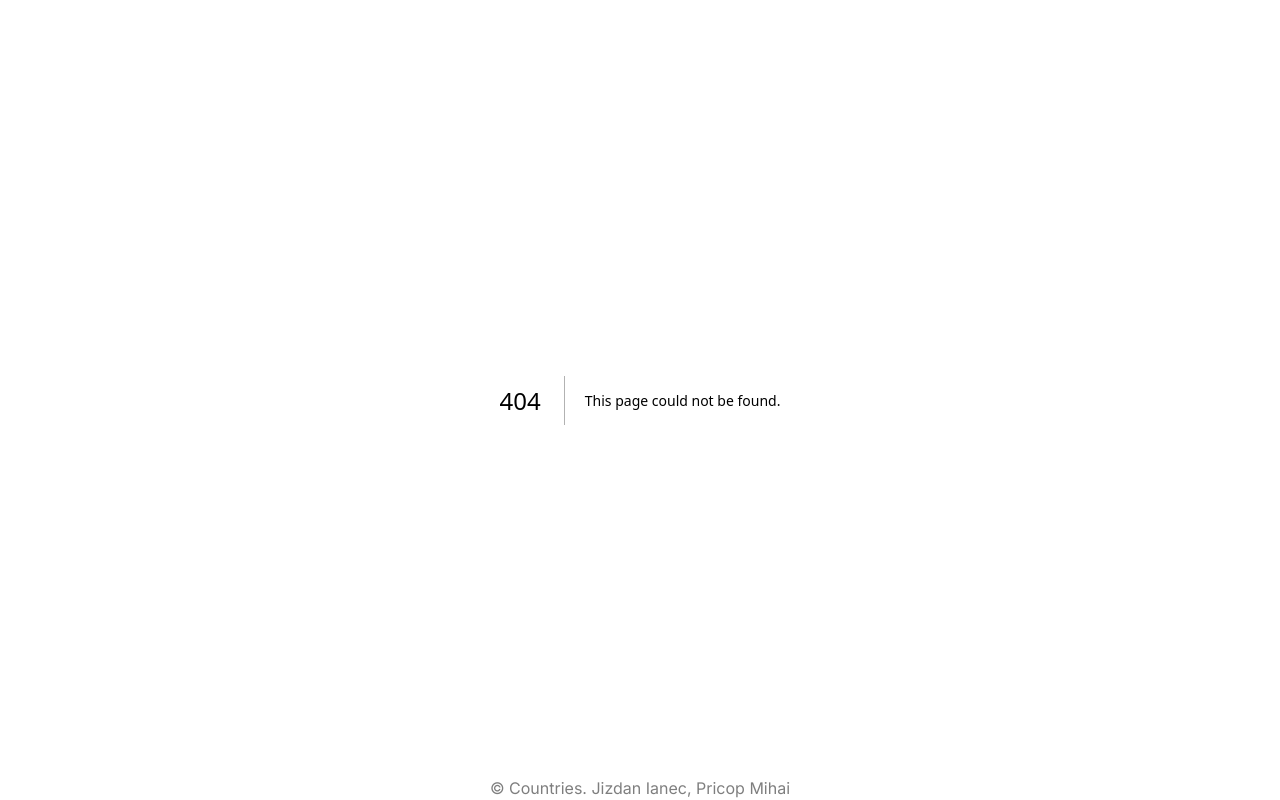
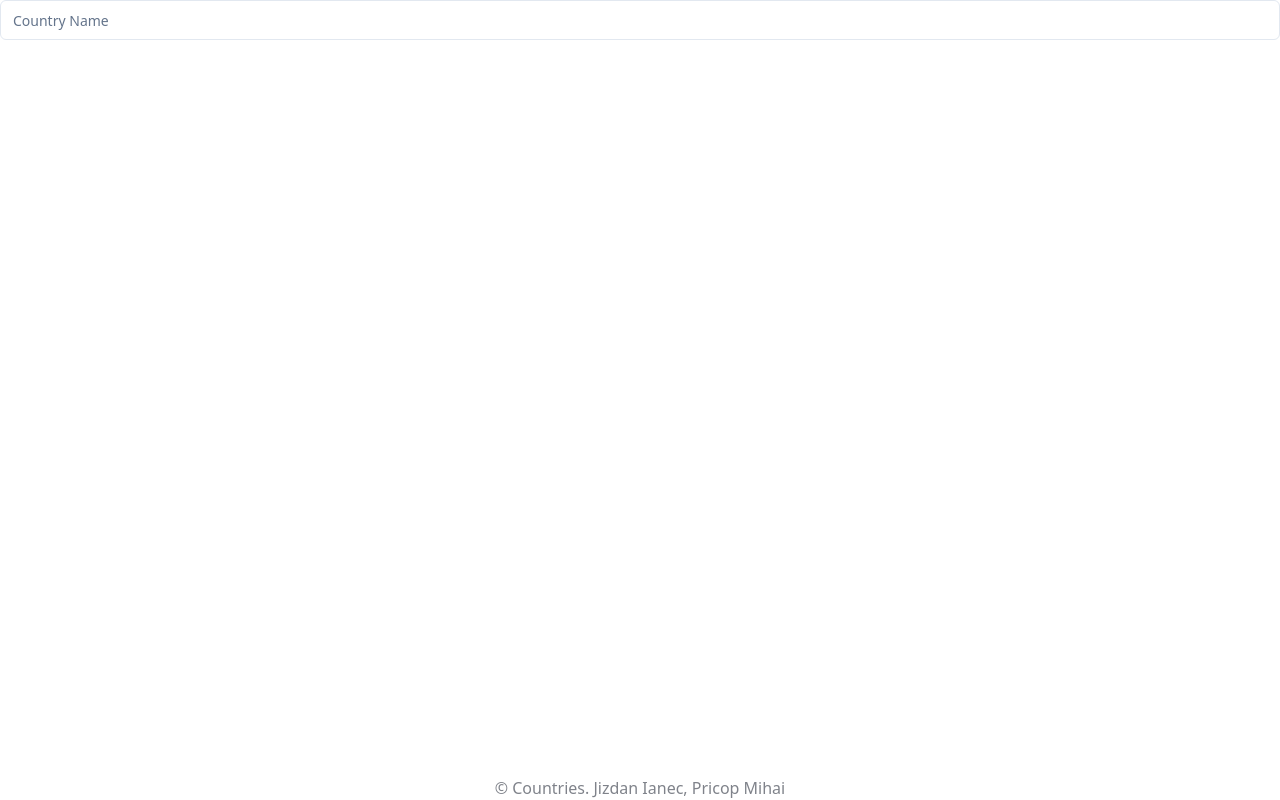
Before and after one commit to Ianec21/map_project, a Next.js app: page /add in a window 1280 px wide. Before the commit this address had no page. Built offline with nearby package versions, Linux system fonts and the light colour scheme.

Commit message:
created add page

```diff
--- /dev/null
+++ b/app/add/page.tsx
@@ -0,0 +1,23 @@
+import AddPage from "@/components/pages/AddPage";
+import { Input } from "@/components/ui/input";
+import { useState } from "react";
+
+type TCountryData = {
+    name: string;
+    color: string;
+    neighbours: TCountryData;
+}
+
+const Add: React.FC = () => {
+    //in order to send a server function to a client component I need to set "use server"
+    //and make the function async, that's how Next.JS handles it.
+    const handleAddCountry = async() => {
+        "use server";
+
+        alert("Hey.");
+    }
+
+    return <AddPage handleAdd={handleAddCountry}/>
+}
+
+export default Add;
--- a/app/layout.tsx
+++ b/app/layout.tsx
@@ -17,7 +17,7 @@ export default function RootLayout({
 }) {
   return (
     <html lang="en">
-      <body className={inter.className}>
+      <body className={inter.className + "flex flex-1"}>
         {children}
         <Footer/>
       </body>
--- /dev/null
+++ b/components/pages/AddPage.tsx
@@ -0,0 +1,27 @@
+"use client";
+import { Input } from "@/components/ui/input";
+import { useState } from "react";
+
+type TCountryData = {
+    name: string;
+    color: string;
+    neighbours: TCountryData;
+}
+
+type TAddPage = {
+    handleAdd: () => void;
+}
+
+const AddPage = ({ handleAdd }: TAddPage) => {
+    const [countryData, setCountryData] = useState<TCountryData[]>([]);
+
+    return (
+        <main>
+            <form>
+                <Input placeholder="Country Name"/>
+            </form>
+        </main>
+    )
+}
+
+export default AddPage;
--- a/components/pages/HomePage.tsx
+++ b/components/pages/HomePage.tsx
@@ -1,10 +1,14 @@
+"use client";
+import { useRouter } from "next/navigation";
 import { Button } from "../ui/button";
 
 const HomePage: React.FC = () => {
+    const router = useRouter();
+
     return (
-        <main className="flex grow h-screen justify-center items-center flex-col gap-5">
-            <p className="text-6xl font-bold">Countries.</p>
-            <Button>Get Started</Button>
+        <main className="flex h-screen justify-center items-center flex-col gap-5">
+            <p className="text-6xl font-bold">Countries<span className="animate-pulse absolute ">.</span></p>
+            <Button onClick={() => router.push("/add")}>Get Started</Button>
         </main>
     )
 }
--- /dev/null
+++ b/components/ui/input.tsx
@@ -0,0 +1,25 @@
+import * as React from "react"
+
+import { cn } from "@/lib/utils"
+
+export interface InputProps
+  extends React.InputHTMLAttributes<HTMLInputElement> {}
+
+const Input = React.forwardRef<HTMLInputElement, InputProps>(
+  ({ className, type, ...props }, ref) => {
+    return (
+      <input
+        type={type}
+        className={cn(
+          "flex h-10 w-full rounded-md border border-input bg-background px-3 py-2 text-sm ring-offset-background file:border-0 file:bg-transparent file:text-sm file:font-medium placeholder:text-muted-foreground focus-visible:outline-none focus-visible:ring-2 focus-visible:ring-ring focus-visible:ring-offset-2 disabled:cursor-not-allowed disabled:opacity-50",
+          className
+        )}
+        ref={ref}
+        {...props}
+      />
+    )
+  }
+)
+Input.displayName = "Input"
+
+export { Input }
```
